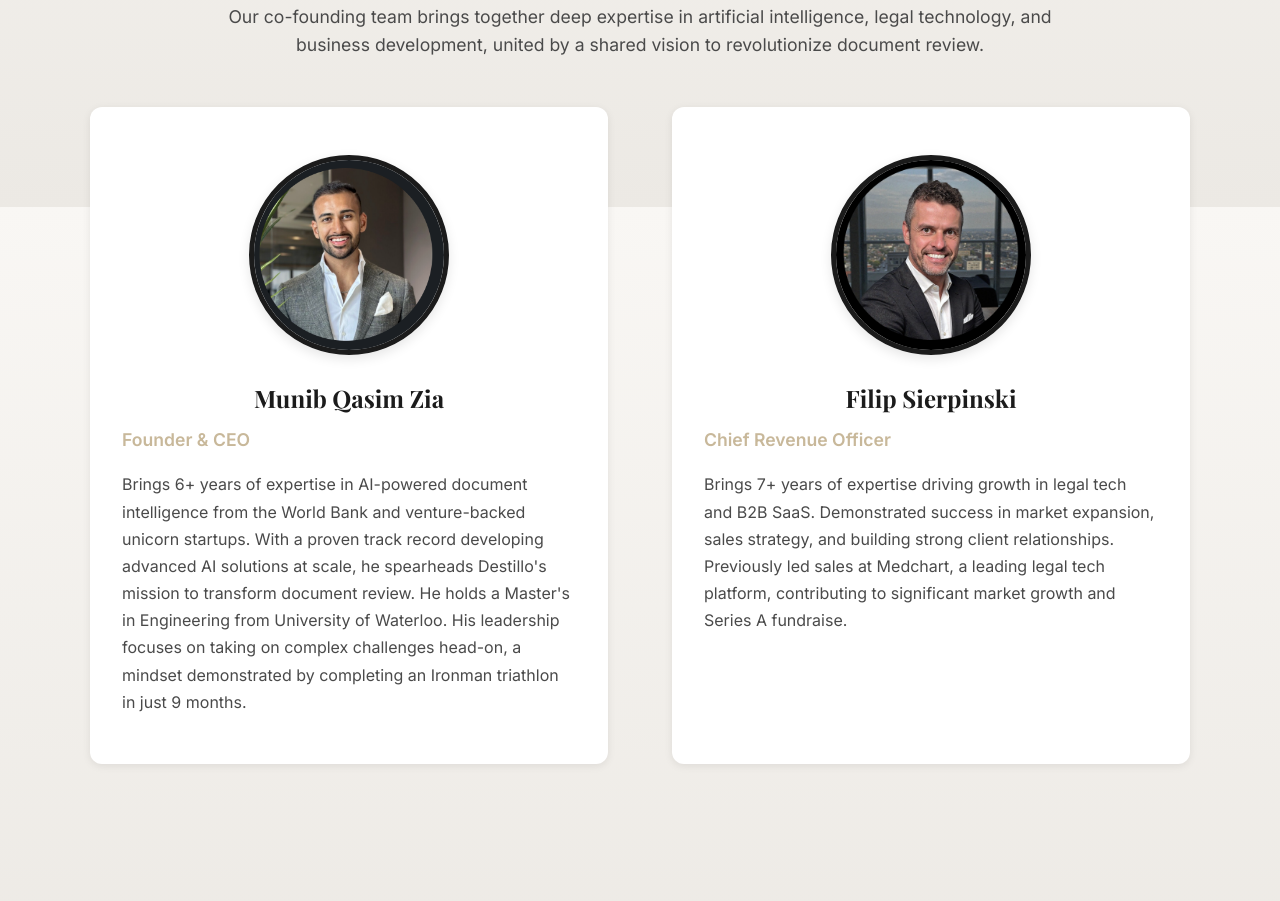
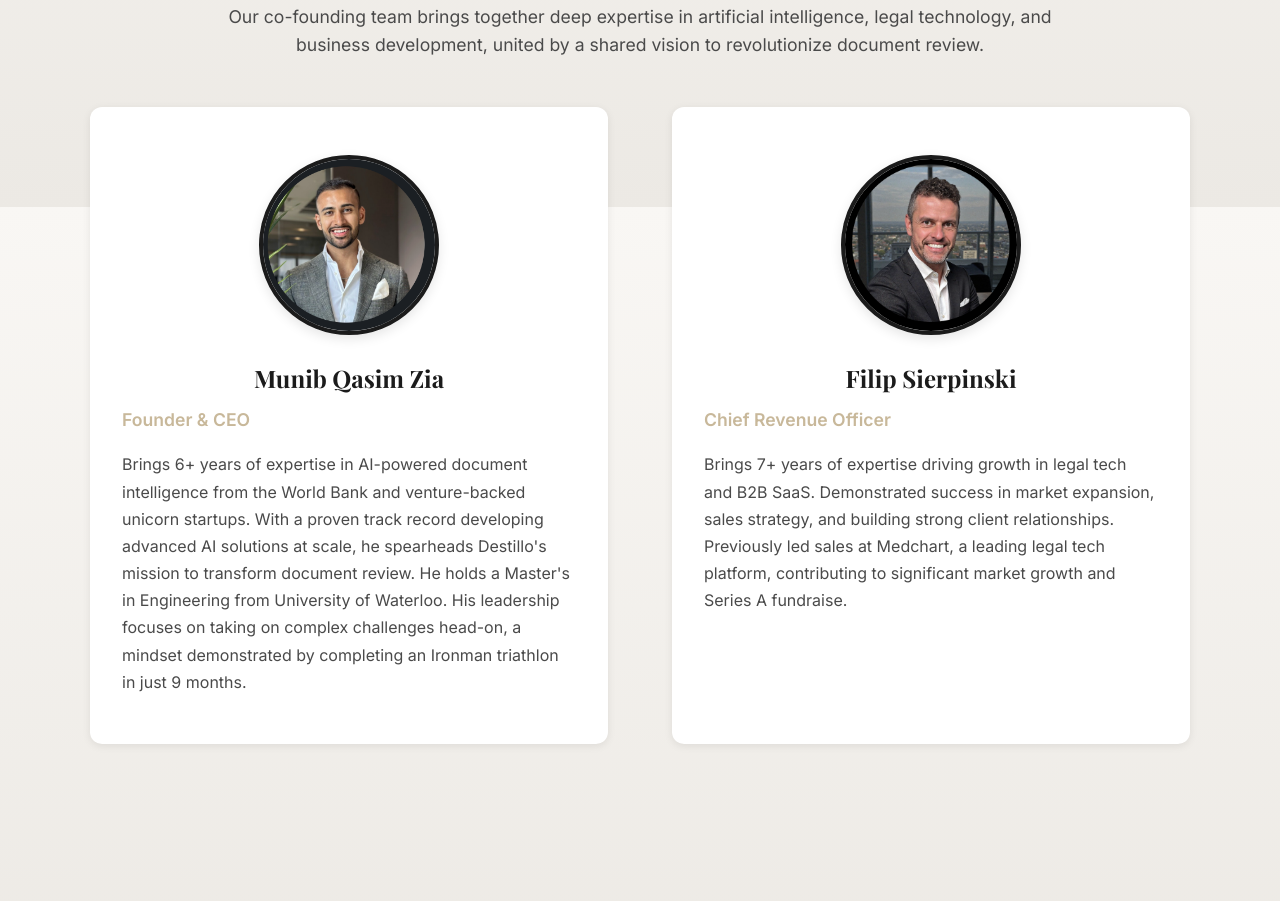
Before and after one commit to munibqasim/destillo-site, a plain HTML site: page index.html in a window 1280 px wide. Shown: the part 4593-5494 px from the top of the page. Drawn offline with nearby package versions, Linux system fonts and the light colour scheme; a web font is replaced by a local one.

Commit message:
Updated homepage layout and content

```diff
--- a/index.html
+++ b/index.html
@@ -442,12 +442,12 @@
         }
 
         .team-photo {
-            width: 200px;
-            height: 200px;
+            width: 180px;
+            height: 180px;
             border-radius: 50%;
             margin: 0 auto 1.5rem;
             overflow: hidden;
-            border: 5px solid var(--dark-text);
+            border: 4px solid var(--dark-text);
             box-shadow: 0 4px 12px rgba(0,0,0,0.1);
             position: relative;
         }
```
